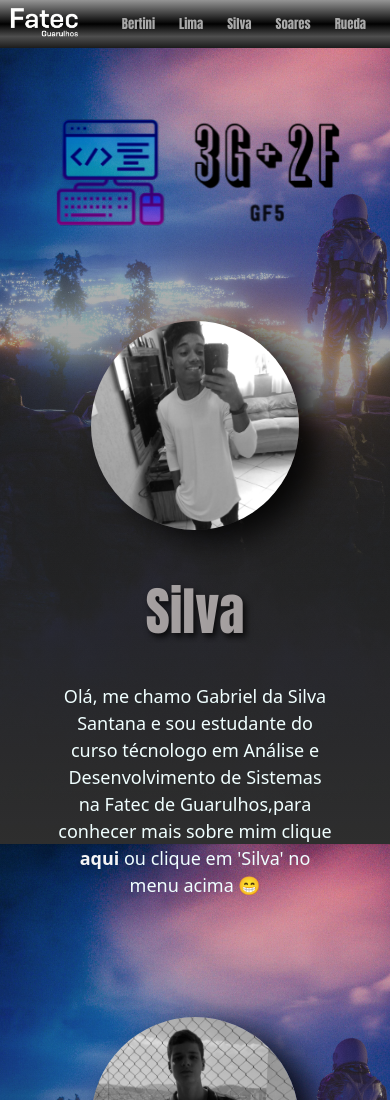
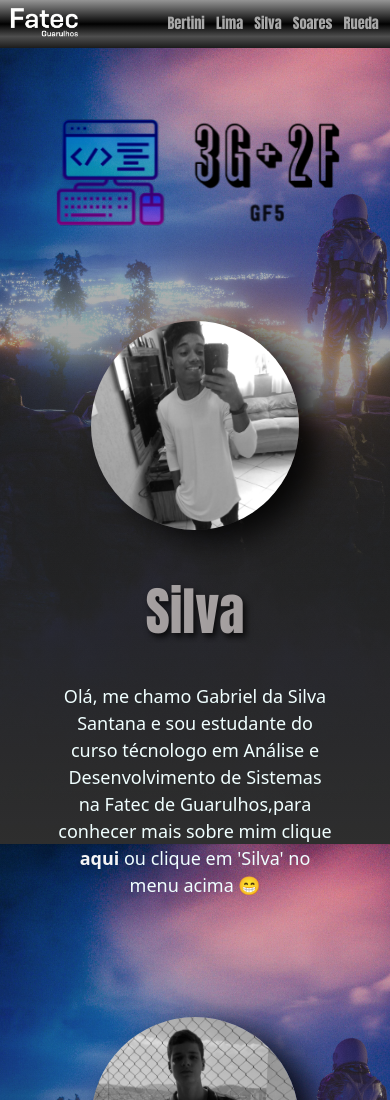
Before and after one commit to Silva-Gabriel/HTML-CSS-JS, a plain HTML site: page index.html in a window 390 px wide. Shown: the top 1100 px of the page. Drawn offline with Linux system fonts and the light colour scheme; files whose address does not match are found by name.

Commit message:
Altera espaçamento menu principal

```diff
--- a/CSS/index.css
+++ b/CSS/index.css
@@ -231,10 +231,11 @@ footer p
     font-size: 26px;
 }
 
-@media (max-width:600px)
+@media (max-width:650px)
 {
     .menu-principal li{
-        font-size: 0.8rem;
+        font-size: 0.9rem;
+        margin-right:0.7rem;
     }
 }
 
--- a/CSS/silva.css
+++ b/CSS/silva.css
@@ -225,10 +225,11 @@ footer div{
     font-size:40px ;
 }
 
-@media (max-width:600px)
+@media (max-width:650px)
 {
     .menu-principal li{
-        font-size: 0.8rem;
+        font-size: 0.9rem;
+        margin-right:0.7rem;
     }
 }
 
--- a/CSS/soares.css
+++ b/CSS/soares.css
@@ -138,10 +138,11 @@ footer div a img:hover
     filter:opacity(72%);
 }
 
-@media (max-width:600px)
+@media (max-width:650px)
 {
     .menu-principal li{
-        font-size: 0.8rem;
+        font-size: 0.9rem;
+        margin-right:0.7rem;
     }
 }
 
```
